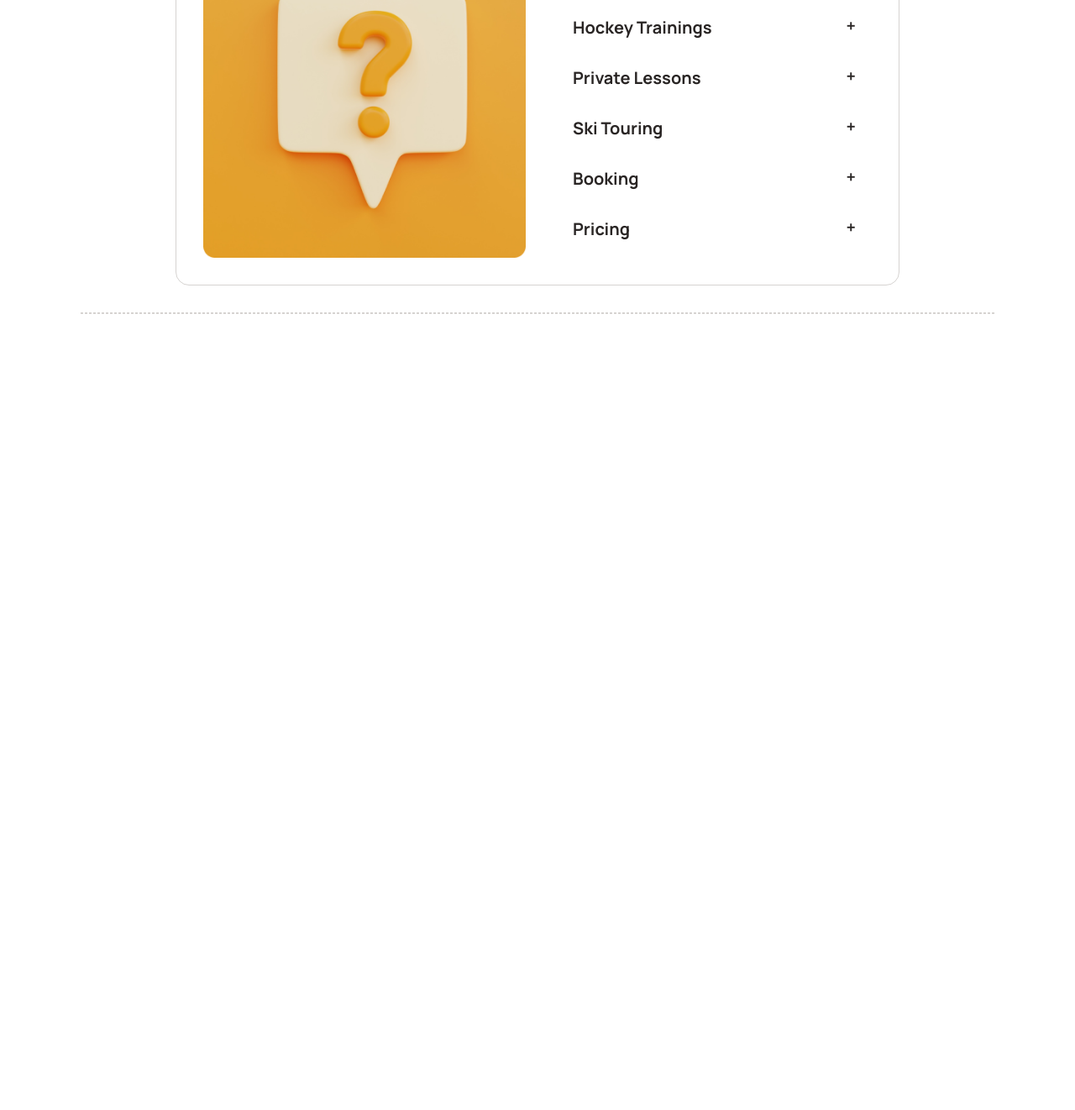
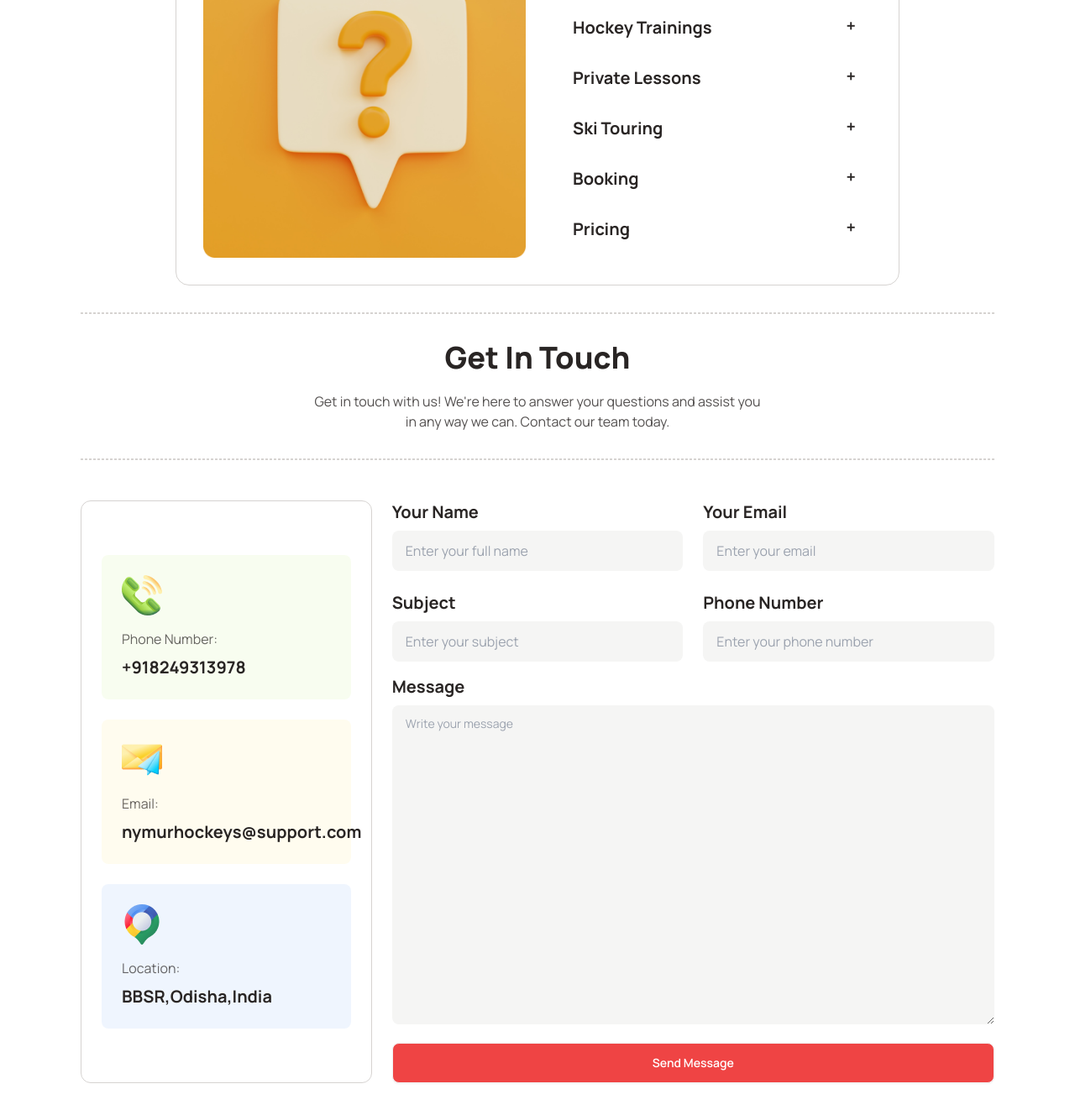
Before and after one commit to NymurKhan/Nymur_Hockey_Assignment_3, a plain HTML site: page index.html in a window 1280 px wide. Shown: the part 3821-5143 px from the top of the page at 84% size. Before the commit the page ends 4227 px from the top, so only its background shows below. Drawn offline with nearby package versions, Linux system fonts and the light colour scheme.

Commit message:
contacts added

```diff
--- a/index.html
+++ b/index.html
@@ -304,6 +304,63 @@
 <div class="border border-1 border-dashed border-stone-300 my-8"></div>
 </section>
 <!-- FAQ Section ended-->
+ <!-- Contact Section started-->
+ <section>
+  <h1 class="text-center font-extrabold text-4xl ">Get In Touch</h1>
+  <p class="text-center w-3/4 lg:w-1/2 mx-auto mt-5 text-base  opacity-80">Get in touch with us! We're here to answer your questions and assist you in any way we can. Contact our team today.</p>
+  <div class="border border-1 border-dashed border-stone-300 my-8"></div>
+  <div class="grid grid-cols-1 lg:grid-cols-3 mt-12 gap-6">
+    <div class="flex flex-col justify-center items-center gap-6 border border-1 border-stone-300 p-6 rounded-xl">
+      <div class="bg-[#BCED6D1A] w-full rounded-lg p-6 space-y-4">
+          <img src="./Images/Group 1171275317.png" alt="">
+          <div>
+              <p class="text-base opacity-70 mb-2">Phone Number:</p>
+              <h4 class="text-xl font-bold">+918249313978</h4>
+          </div>
+      </div>
+      <div class="bg-[#FDDD5F1A] w-full rounded-lg p-6 space-y-4">
+          <img src="./Images/Group 1171275318.png" alt="">
+          <div>
+              <p class="text-base opacity-70 mb-2">Email:</p>
+              <h4 class="text-xl font-bold">nymurhockeys@support.com</h4>
+          </div>
+      </div>
+      <div class="bg-[#629CF31A] w-full rounded-lg p-6 space-y-4">
+          <img src="./Images/Group 1171275321.png" alt="">
+          <div>
+              <p class="text-base opacity-70 mb-2">Location:</p>
+              <h4 class="text-xl font-bold">BBSR,Odisha,India</h4>
+          </div>
+      </div>
+    </div>
+    <div class="rounded-lg lg:col-span-2">
+        <div class="grid grid-cols-1 lg:grid-cols-2 gap-6">
+            <div>
+                <label for="" class="text-xl font-bold">Your Name</label>
+                <input type="text" placeholder="Enter your full name" class="mt-2 input border-none bg-stone-100 w-full" />
+            </div>
+            <div>
+                <label for="" class="text-xl font-bold">Your Email</label>
+                <input type="text" placeholder="Enter your email" class="mt-2 input border-none bg-stone-100 w-full" />
+            </div>
+            <div>
+                <label for="" class="text-xl font-bold">Subject</label>
+                <input type="text" placeholder="Enter your subject" class="mt-2 input border-none bg-stone-100 w-full" />
+            </div>
+            <div>
+                <label for="" class="text-xl font-bold">Phone Number</label>
+                <input type="text" placeholder="Enter your phone number" class="mt-2 input border-none bg-stone-100 w-full" />
+            </div>
+        </div>
+        <div class="mt-4">
+            <label for="" class="text-xl font-bold">Message</label>
+            <textarea class="textarea border-none bg-stone-100 w-full mt-2" rows="13" placeholder="Write your message"></textarea>
+        </div>
+        <button class="btn bg-red-500 hover:text-red-500 text-white mt-4 w-full">Send Message</button>
+    </div>
+  </div>
+</section>
+<!-- Contact Section ended-->
      </main>
      <footer>
 
```
